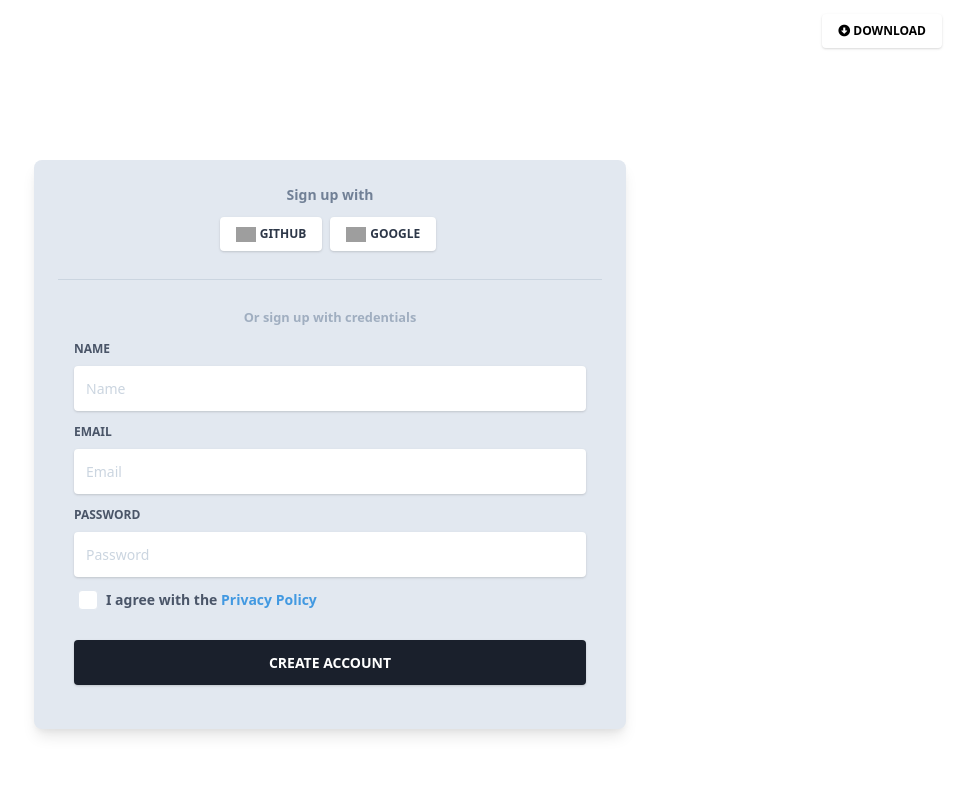
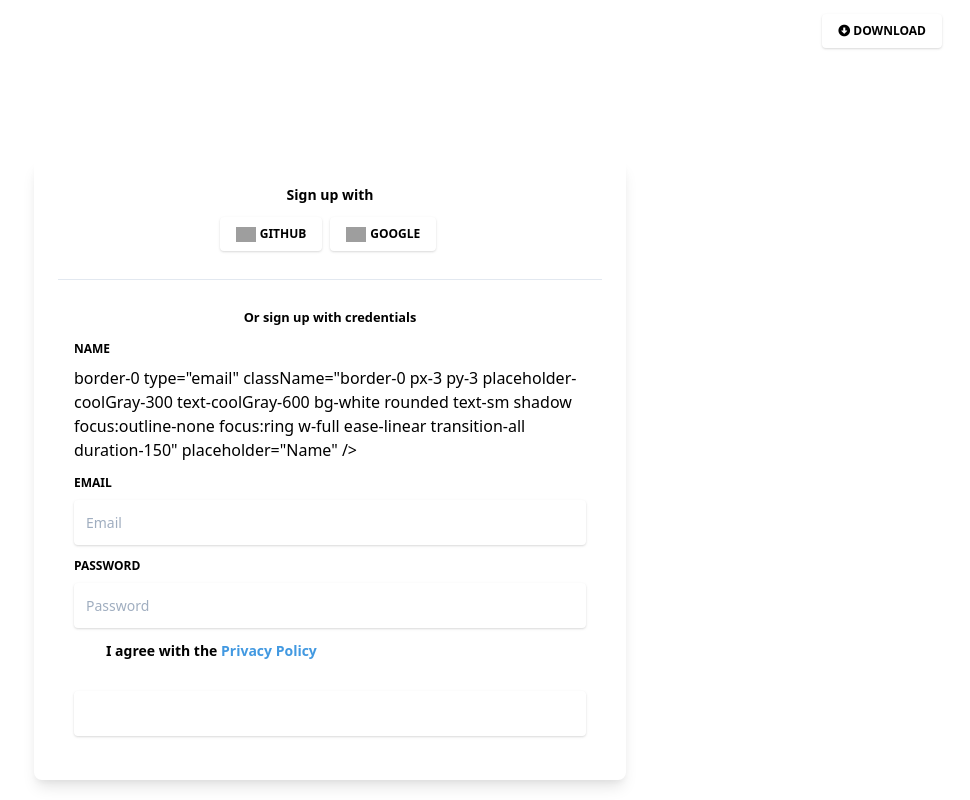
Before and after one commit to devlegend524/tailwind-nextjs, a Next.js app: page /auth/register in a window 1280 px wide. Shown: the top 800 px of the page, without its empty margins (310-1280 px from the left). Built offline with nearby package versions, Linux system fonts and the light colour scheme; grey boxes are pictures that could not be loaded.

Commit message:
refactor: update all

```diff
--- a/pages/auth/register.js
+++ b/pages/auth/register.js
@@ -10,16 +10,16 @@
       <div className="container mx-auto px-4 h-full">
         <div className="flex content-center items-center justify-center h-full">
           <div className="w-full lg:w-6/12 px-4">
-            <div className="relative flex flex-col min-w-0 break-words w-full mb-6 shadow-lg rounded-lg bg-gray-300 border-0">
+            <div className="relative flex flex-col min-w-0 break-words w-full mb-6 shadow-lg rounded-lg bg-coolGray-200 border-0">
               <div className="rounded-t mb-0 px-6 py-6">
                 <div className="text-center mb-3">
-                  <h6 className="text-gray-600 text-sm font-bold">
+                  <h6 className="text-coolGray-500 text-sm font-bold">
                     Sign up with
                   </h6>
                 </div>
                 <div className="btn-wrapper text-center">
                   <button
-                    className="bg-white active:bg-gray-100 text-gray-800 font-normal px-4 py-2 rounded outline-none focus:outline-none mr-2 mb-1 uppercase shadow hover:shadow-md inline-flex items-center font-bold text-xs ease-linear transition-all duration-150"
+                    className="bg-white active:bg-coolGray-new text-coolGray-700 font-normal px-4 py-2 rounded outline-none focus:outline-none mr-2 mb-1 uppercase shadow hover:shadow-md inline-flex items-center font-bold text-xs ease-linear transition-all duration-150"
                     type="button"
                   >
                     <img
@@ -30,7 +30,7 @@
                     Github
                   </button>
                   <button
-                    className="bg-white active:bg-gray-100 text-gray-800 font-normal px-4 py-2 rounded outline-none focus:outline-none mr-1 mb-1 uppercase shadow hover:shadow-md inline-flex items-center font-bold text-xs ease-linear transition-all duration-150"
+                    className="bg-white active:bg-coolGray-new text-coolGray-700 font-normal px-4 py-2 rounded outline-none focus:outline-none mr-1 mb-1 uppercase shadow hover:shadow-md inline-flex items-center font-bold text-xs ease-linear transition-all duration-150"
                     type="button"
                   >
                     <img
@@ -41,51 +41,51 @@
                     Google
                   </button>
                 </div>
-                <hr className="mt-6 border-b-1 border-gray-400" />
+                <hr className="mt-6 border-b-1 border-coolGray-300" />
               </div>
               <div className="flex-auto px-4 lg:px-10 py-10 pt-0">
-                <div className="text-gray-500 text-center mb-3 font-bold">
+                <div className="text-coolGray-400 text-center mb-3 font-bold">
                   <small>Or sign up with credentials</small>
                 </div>
                 <form>
                   <div className="relative w-full mb-3">
                     <label
-                      className="block uppercase text-gray-700 text-xs font-bold mb-2"
+                      className="block uppercase text-coolGray-600 text-xs font-bold mb-2"
                       htmlFor="grid-password"
                     >
                       Name
                     </label>
-                    <input
+                    border-0
                       type="email"
-                      className="px-3 py-3 placeholder-gray-400 text-gray-700 bg-white rounded text-sm shadow focus:outline-none focus:shadow-outline w-full ease-linear transition-all duration-150"
+                      className="border-0 px-3 py-3 placeholder-coolGray-300 text-coolGray-600 bg-white rounded text-sm shadow focus:outline-none focus:ring w-full ease-linear transition-all duration-150"
                       placeholder="Name"
                     />
                   </div>
 
                   <div className="relative w-full mb-3">
                     <label
-                      className="block uppercase text-gray-700 text-xs font-bold mb-2"
+                      className="block uppercase text-coolGray-600 text-xs font-bold mb-2"
                       htmlFor="grid-password"
                     >
                       Email
                     </label>
                     <input
                       type="email"
-                      className="px-3 py-3 placeholder-gray-400 text-gray-700 bg-white rounded text-sm shadow focus:outline-none focus:shadow-outline w-full ease-linear transition-all duration-150"
+                      className="border-0 px-3 py-3 placeholder-coolGray-300 text-coolGray-600 bg-white rounded text-sm shadow focus:outline-none focus:ring w-full ease-linear transition-all duration-150"
                       placeholder="Email"
                     />
                   </div>
 
                   <div className="relative w-full mb-3">
                     <label
-                      className="block uppercase text-gray-700 text-xs font-bold mb-2"
+                      className="block uppercase text-coolGray-600 text-xs font-bold mb-2"
                       htmlFor="grid-password"
                     >
                       Password
                     </label>
                     <input
                       type="password"
-                      className="px-3 py-3 placeholder-gray-400 text-gray-700 bg-white rounded text-sm shadow focus:outline-none focus:shadow-outline w-full ease-linear transition-all duration-150"
+                      className="border-0 px-3 py-3 placeholder-coolGray-300 text-coolGray-600 bg-white rounded text-sm shadow focus:outline-none focus:ring w-full ease-linear transition-all duration-150"
                       placeholder="Password"
                     />
                   </div>
@@ -95,9 +95,9 @@
                       <input
                         id="customCheckLogin"
                         type="checkbox"
-                        className="form-checkbox text-gray-800 ml-1 w-5 h-5 ease-linear transition-all duration-150"
+                        className="form-checkbox border-0 rounded text-coolGray-700 ml-1 w-5 h-5 ease-linear transition-all duration-150"
                       />
-                      <span className="ml-2 text-sm font-semibold text-gray-700">
+                      <span className="ml-2 text-sm font-semibold text-coolGray-600">
                         I agree with the{" "}
                         <a
                           href="#pablo"
@@ -112,7 +112,7 @@
 
                   <div className="text-center mt-6">
                     <button
-                      className="bg-gray-900 text-white active:bg-gray-700 text-sm font-bold uppercase px-6 py-3 rounded shadow hover:shadow-lg outline-none focus:outline-none mr-1 mb-1 w-full ease-linear transition-all duration-150"
+                      className="bg-coolGray-800 text-white active:bg-coolGray-600 text-sm font-bold uppercase px-6 py-3 rounded shadow hover:shadow-lg outline-none focus:outline-none mr-1 mb-1 w-full ease-linear transition-all duration-150"
                       type="button"
                     >
                       Create Account
```
